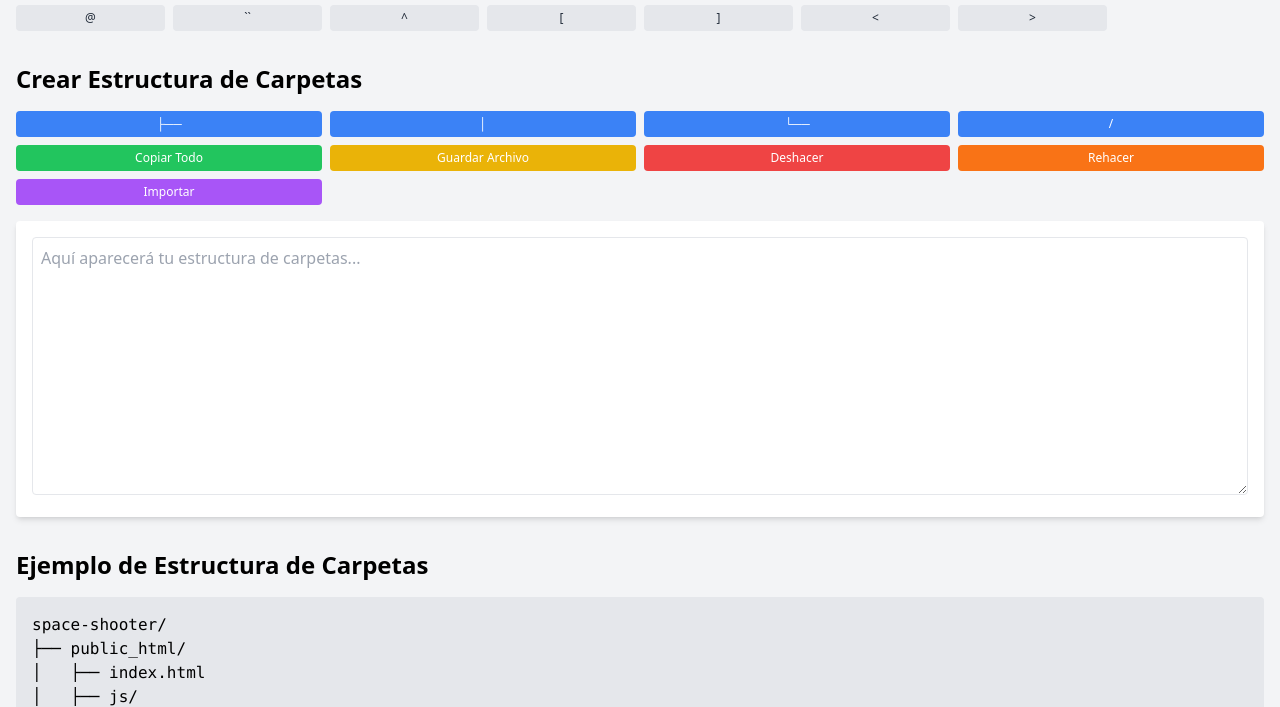
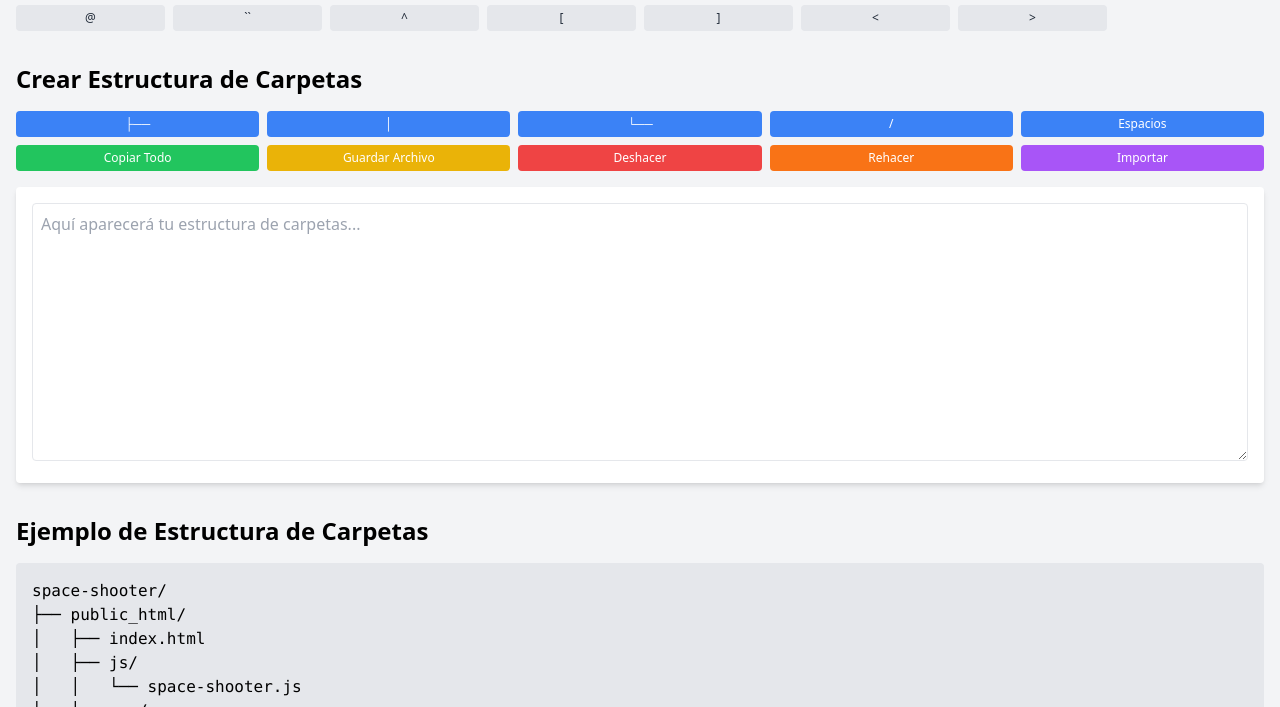
Before and after one commit to sergioatanacio/caracteres_especiales, a plain HTML site: page index.html in a window 1280 px wide. Shown: the part 93-800 px from the top of the page. Drawn offline with nearby package versions, Linux system fonts and the light colour scheme.

Commit message:
Monoespaciado index.html

```diff
--- a/index.html
+++ b/index.html
@@ -22,6 +22,9 @@
         .half-size {
             font-size: 0.75rem;
             padding: 0.25rem 0.5rem;
+        }
+        textarea {
+            font-family: "Courier New", Courier, monospace;
         }
     </style>
 </head>
@@ -54,11 +57,12 @@
     <!-- Section for file structure creation -->
     <div class="mb-8">
         <h2 class="text-2xl font-bold mb-4">Crear Estructura de Carpetas</h2>
-        <div class="grid grid-cols-4 gap-2 mb-4">
+        <div class="grid grid-cols-5 gap-2 mb-4">
             <button class="bg-blue-500 text-white p-1 rounded hover:bg-blue-600 half-size" onclick="addText('├── ')">├──</button>
             <button class="bg-blue-500 text-white p-1 rounded hover:bg-blue-600 half-size" onclick="addText('│   ')">│   </button>
             <button class="bg-blue-500 text-white p-1 rounded hover:bg-blue-600 half-size" onclick="addText('└── ')">└──</button>
             <button class="bg-blue-500 text-white p-1 rounded hover:bg-blue-600 half-size" onclick="addText('/')">/</button>
+            <button class="bg-blue-500 text-white p-1 rounded hover:bg-blue-600 half-size" onclick="addText('    ')">Espacios</button>
             <button class="bg-green-500 text-white p-1 rounded hover:bg-green-600 half-size" onclick="copyAll()">Copiar Todo</button>
             <button class="bg-yellow-500 text-white p-1 rounded hover:bg-yellow-600 half-size" onclick="saveFile()">Guardar Archivo</button>
             <button class="bg-red-500 text-white p-1 rounded hover:bg-red-600 half-size" onclick="undo()">Deshacer</button>
```
